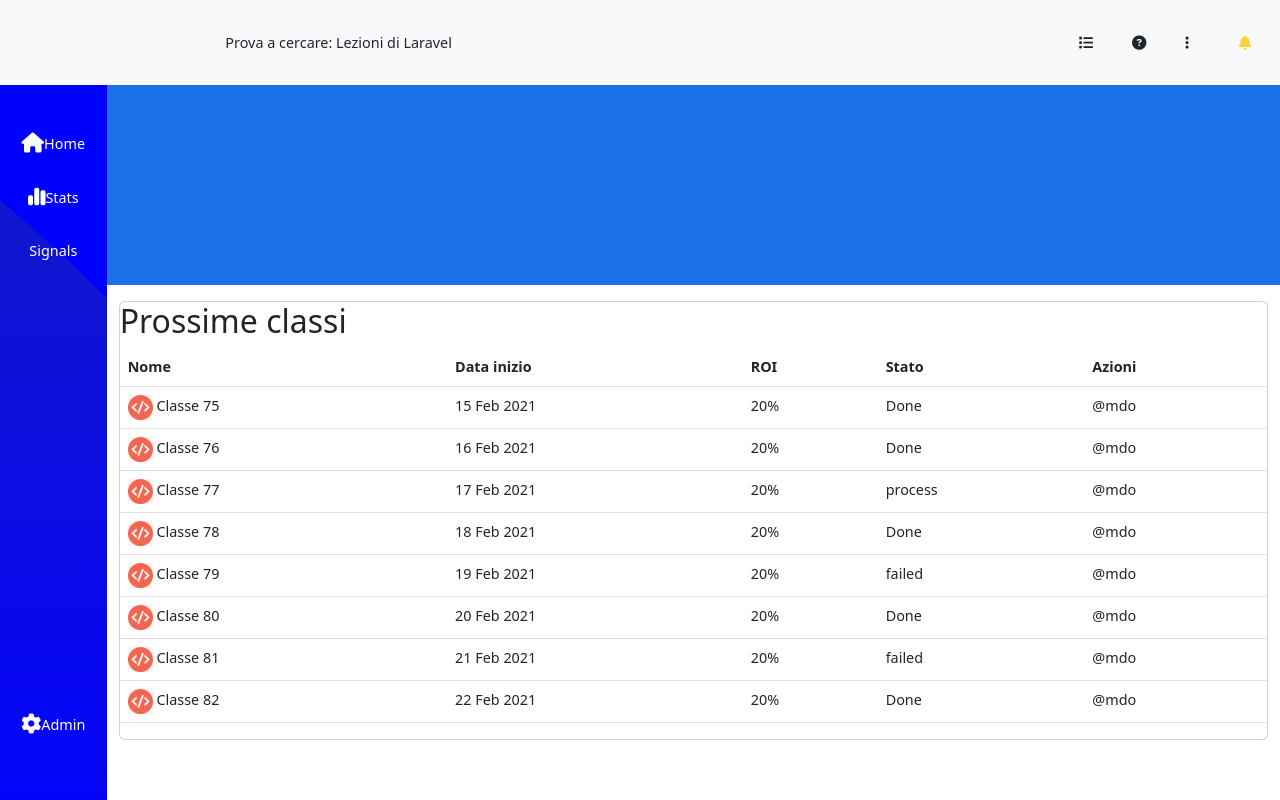
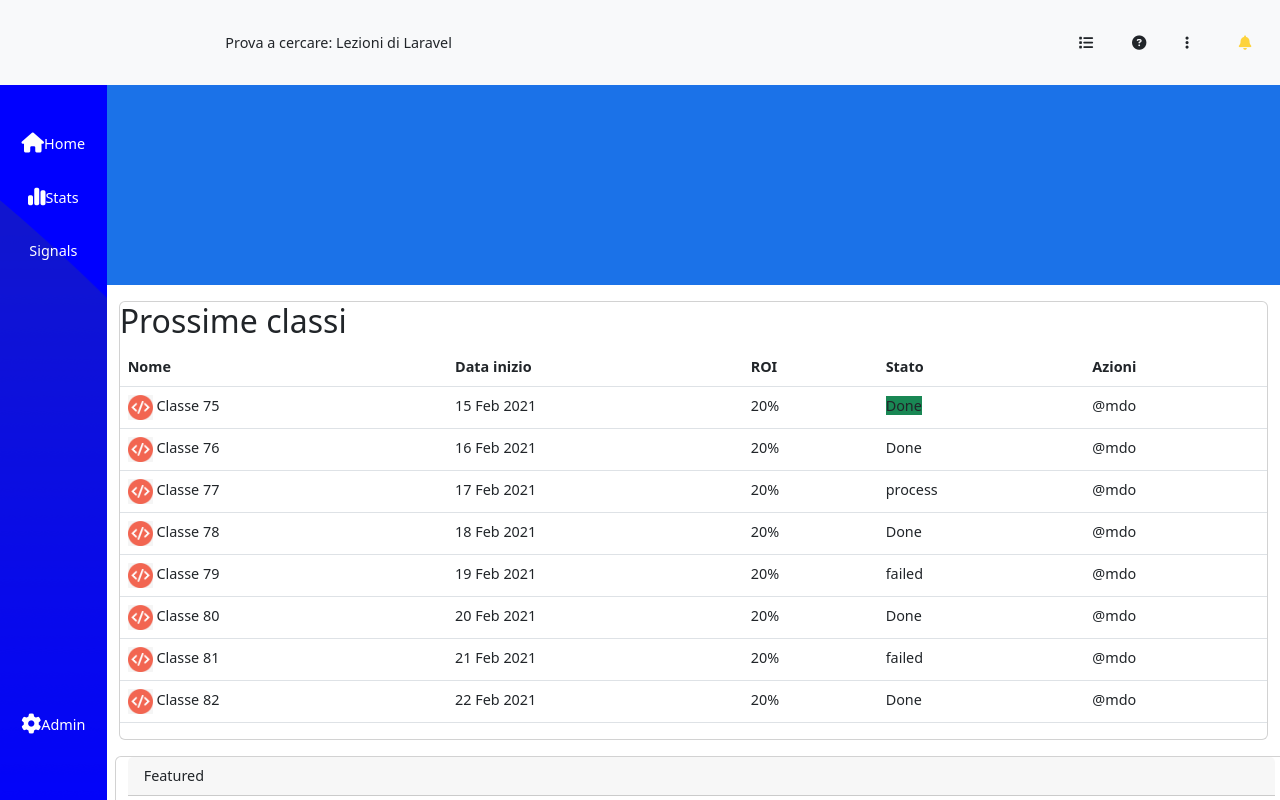
Before and after one commit to Ericson-Manalo/html-css-bootstrap-dashboard, a plain HTML site: page index.html in a window 1280 px wide. Drawn offline with nearby package versions, Linux system fonts and the light colour scheme.

```diff
--- a/css/style.css
+++ b/css/style.css
@@ -32,6 +32,7 @@ div.my_sidebar{
 
 
 
+
 /*Small 	sm 	≥576px
 Medium 	md 	≥768px
 Large 	lg 	≥992px*/
--- a/index.html
+++ b/index.html
@@ -107,7 +107,7 @@
 
 
                     <!--MAIN SECTION-->
-                    <div class="col-11 my_main-side">
+                    <div class="col-11 my_main-side overflow-auto">
                         <div class="row">
                             <div class="col-12 my_upper-main mb-3">
 
@@ -115,7 +115,7 @@
 
                             <div class="col-12">
                                 <div class="row">
-                                    <div class="col-12">
+                                    <div class="col-12 mb-3">
                                         <div class="card">
                                             <h2>
                                                 Prossime classi
@@ -138,7 +138,9 @@
                                                     </td>
                                                     <td>15 Feb 2021</td>
                                                     <td>20%</td>
-                                                    <td>Done</td>
+                                                    <td><span class="bg-success">
+                                                        Done
+                                                    </span> </td>
                                                     <td>@mdo</td>
                                                 </tr>
                                                 <tr>
@@ -217,6 +219,18 @@
 
 
                                     </div>
+
+                                    <div class="card col-12 mx-2">
+                                            <div class="card-header">
+                                                Featured
+                                            </div>
+                                            <ul class="list-group list-group-flush">
+                                            <li class="list-group-item">An item</li>
+                                            <li class="list-group-item">A second item</li>
+                                            <li class="list-group-item">A third item</li>
+                                            </ul>
+                                    </div>
+                                    </div>
                                 </div>
                             </div>
                         </div>
```
